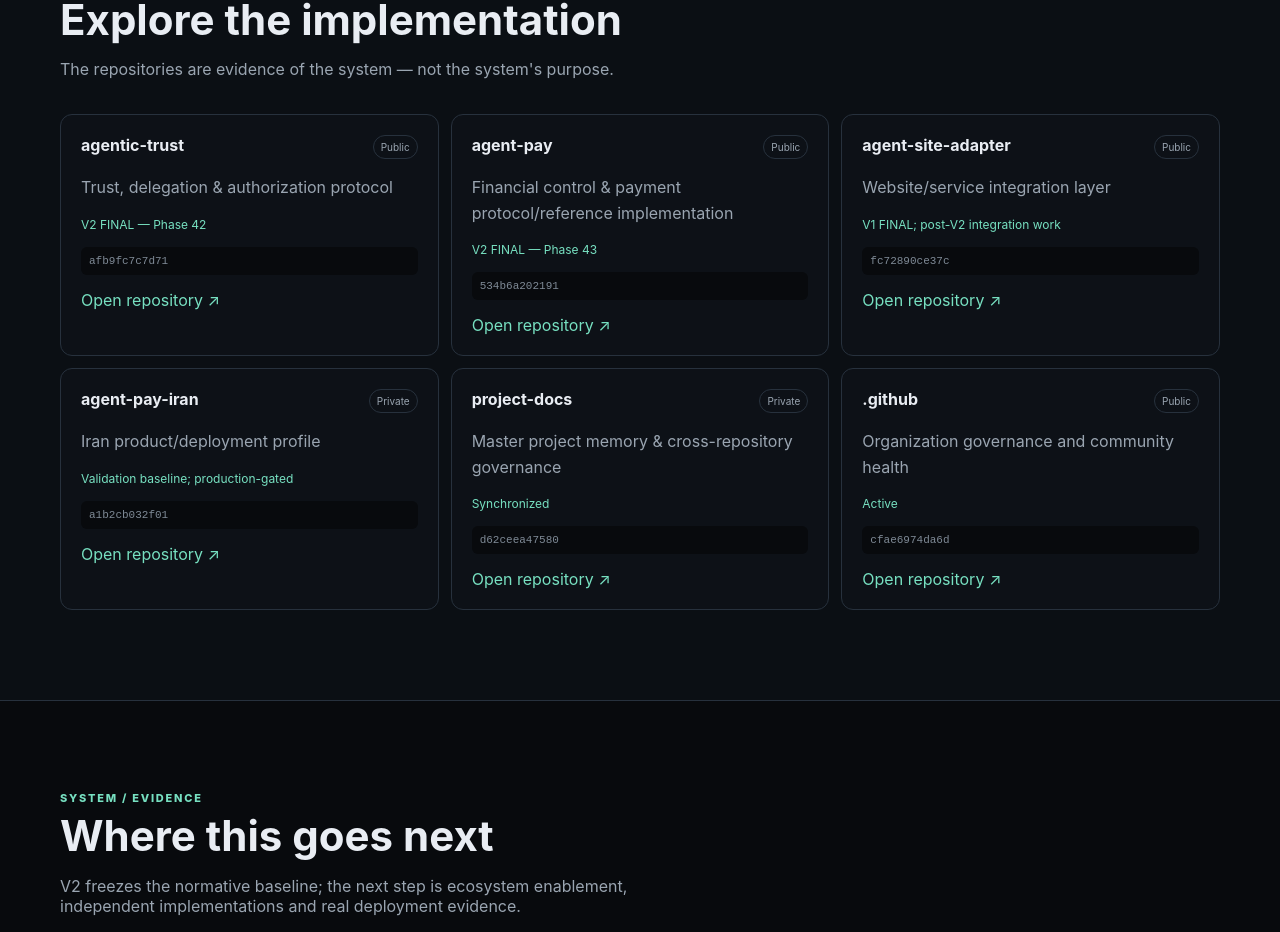
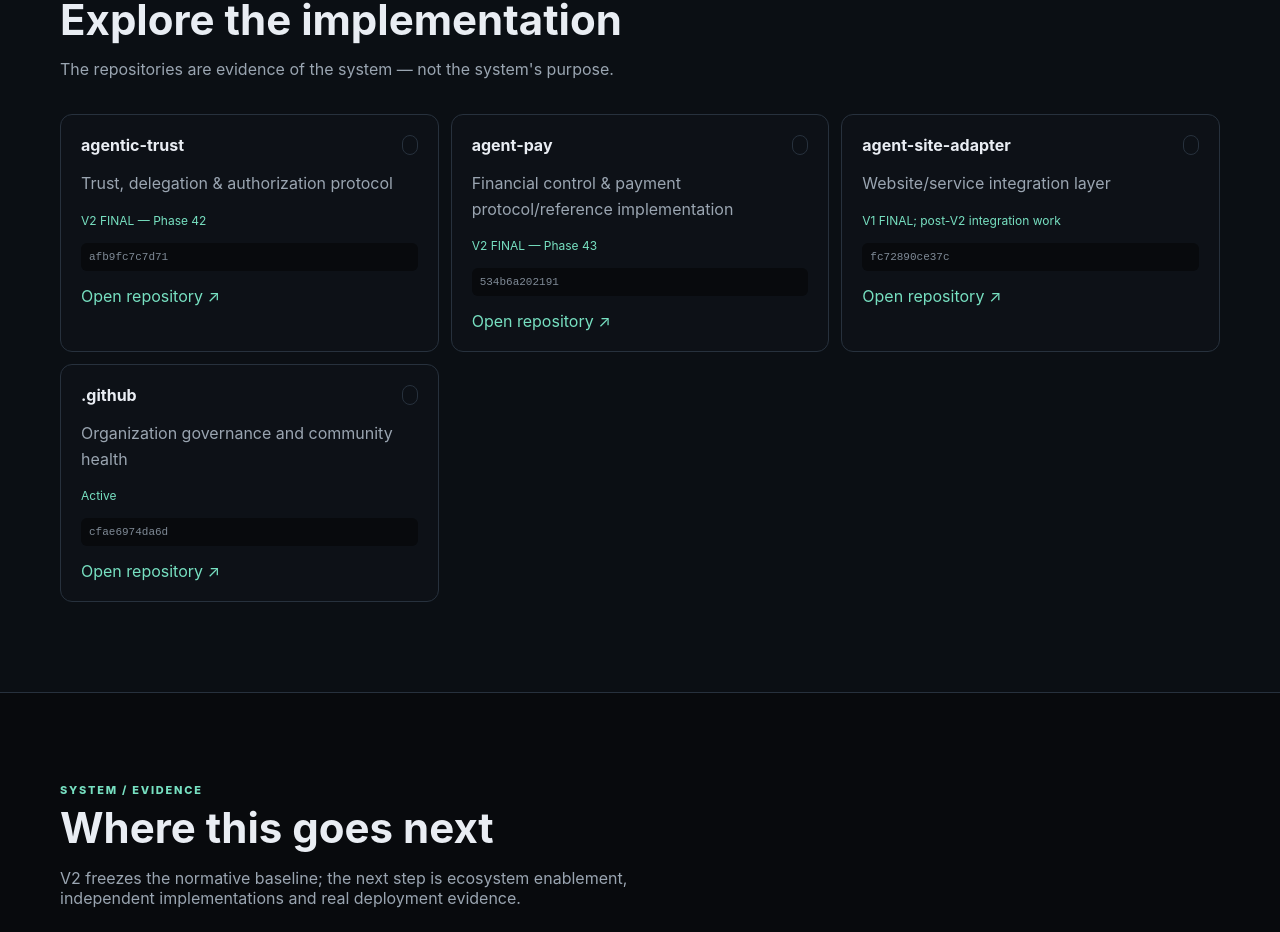
Before and after one commit to Agentic-Trust-Foundation/portfolio, a Next.js app: page / in a window 1280 px wide. Shown: the part 7191-8123 px from the top of the page. Built offline with nearby package versions, Linux system fonts and the light colour scheme.

Commit message:
refactor: show public portfolio repositories only

```diff
--- a/data/project.ts
+++ b/data/project.ts
@@ -1,10 +1,8 @@
 export const repos = [
- {name:"agentic-trust",role:"Trust, delegation & authorization protocol",status:"V2 FINAL — Phase 42",visibility:"Public",sha:"afb9fc7c7d7115ef9d2e156baf57331f93d44f48",url:"https://github.com/Agentic-Trust-Foundation/agentic-trust"},
- {name:"agent-pay",role:"Financial control & payment protocol/reference implementation",status:"V2 FINAL — Phase 43",visibility:"Public",sha:"534b6a2021914d90d19485dc370eedb437ea9dba",url:"https://github.com/Agentic-Trust-Foundation/agent-pay"},
- {name:"agent-site-adapter",role:"Website/service integration layer",status:"V1 FINAL; post-V2 integration work",visibility:"Public",sha:"fc72890ce37c17a8aec6f68ae1b596b7789be622",url:"https://github.com/Agentic-Trust-Foundation/agent-site-adapter"},
- {name:"agent-pay-iran",role:"Iran product/deployment profile",status:"Validation baseline; production-gated",visibility:"Private",sha:"a1b2cb032f0122e83066c5c35b4113cd2c3275d3",url:"https://github.com/Agentic-Trust-Foundation/agent-pay-iran"},
- {name:"project-docs",role:"Master project memory & cross-repository governance",status:"Synchronized",visibility:"Private",sha:"d62ceea475807d4fc98ec37dd23712361370ad2d",url:"https://github.com/Agentic-Trust-Foundation/project-docs"},
- {name:".github",role:"Organization governance and community health",status:"Active",visibility:"Public",sha:"cfae6974da6d09ba05555dedfca3b90e981bff91",url:"https://github.com/Agentic-Trust-Foundation/.github"}
+ {name:"agentic-trust",role:"Trust, delegation & authorization protocol",status:"V2 FINAL — Phase 42",sha:"afb9fc7c7d7115ef9d2e156baf57331f93d44f48",url:"https://github.com/Agentic-Trust-Foundation/agentic-trust"},
+ {name:"agent-pay",role:"Financial control & payment protocol/reference implementation",status:"V2 FINAL — Phase 43",sha:"534b6a2021914d90d19485dc370eedb437ea9dba",url:"https://github.com/Agentic-Trust-Foundation/agent-pay"},
+ {name:"agent-site-adapter",role:"Website/service integration layer",status:"V1 FINAL; post-V2 integration work",sha:"fc72890ce37c17a8aec6f68ae1b596b7789be622",url:"https://github.com/Agentic-Trust-Foundation/agent-site-adapter"},
+ {name:".github",role:"Organization governance and community health",status:"Active",sha:"cfae6974da6d09ba05555dedfca3b90e981bff91",url:"https://github.com/Agentic-Trust-Foundation/.github"}
 ];
 
 export const phases = [
```
